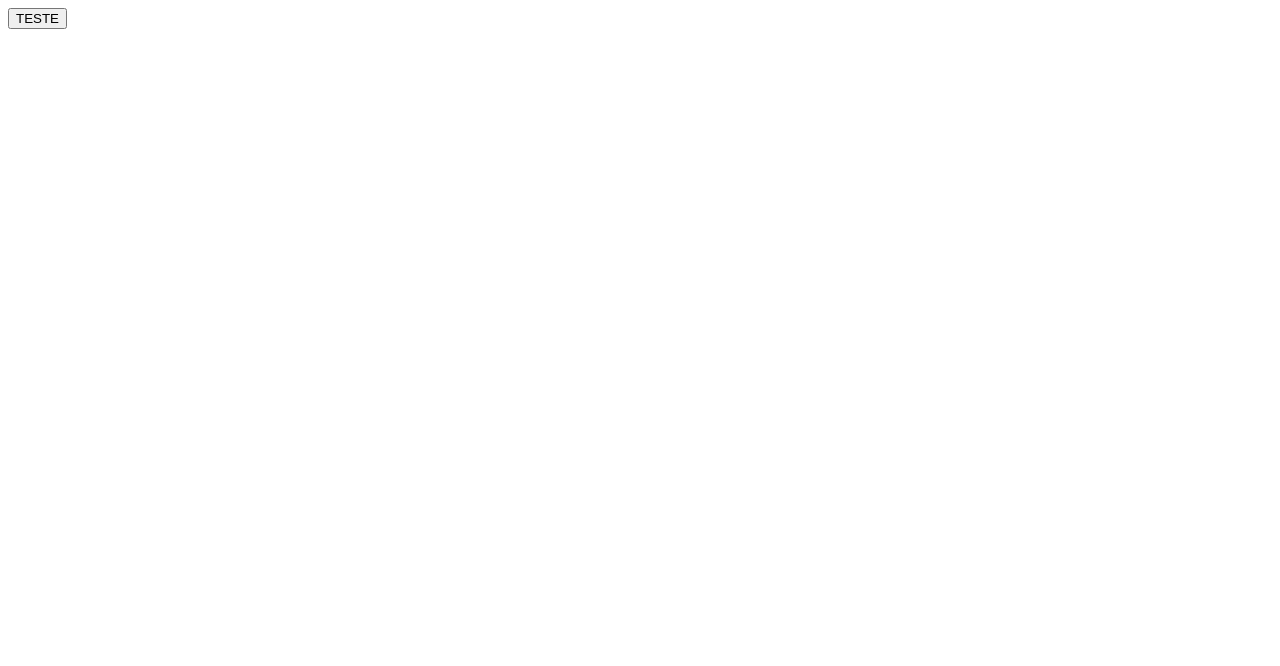
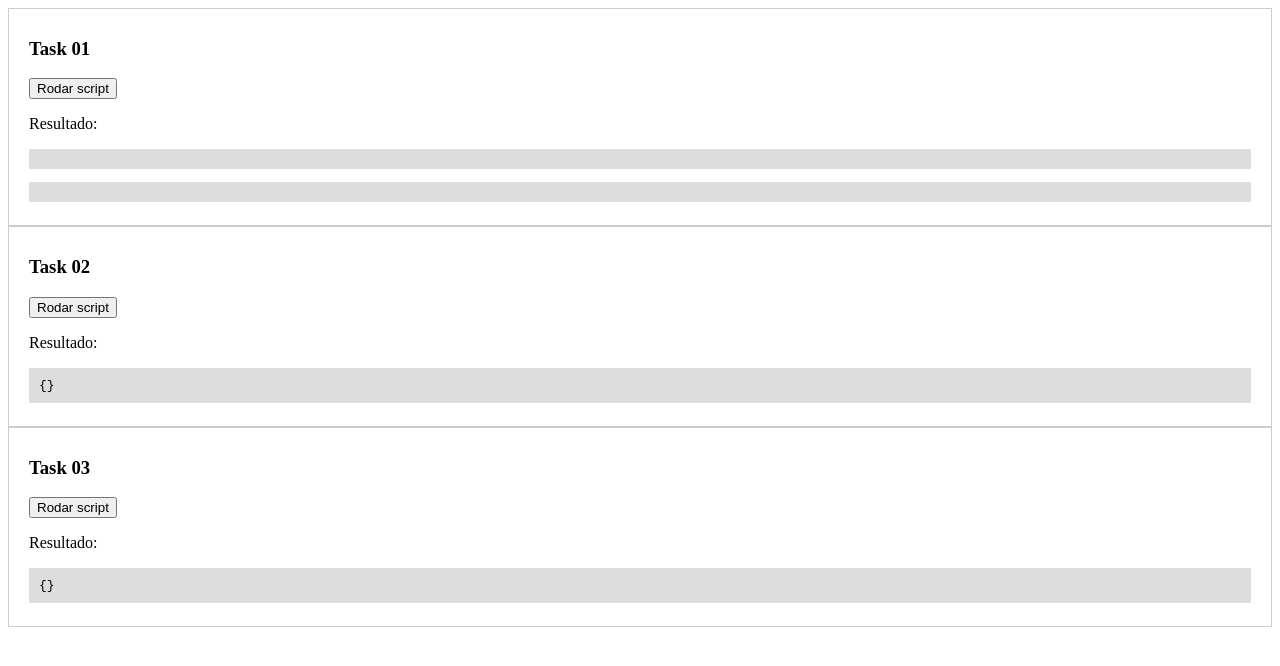
Before and after one commit to josi-andrade/insigthers, a plain HTML site: page task01/index.html in a window 1280 px wide. Drawn offline with Linux system fonts and the light colour scheme.

Commit message:
resolution tasks 02 and 03

```diff
--- a/task01/index.html
+++ b/task01/index.html
@@ -1,13 +1,50 @@
 <!DOCTYPE html>
 <html lang="en">
+
 <head>
     <meta charset="UTF-8">
     <meta http-equiv="X-UA-Compatible" content="IE=edge">
     <meta name="viewport" content="width=device-width, initial-scale=1.0">
-    <title>Task - 01</title>
+    <title>Teste</title>
+
     <script src="index.js"></script>
+    <style>
+        .box {
+            padding: 10px 20px;
+            border: 1px solid #ccc;
+        }
+        .result {
+            padding: 10px;
+            background-color: #ddd;
+        }
+    </style>
 </head>
+
 <body>
-    <button onclick="teste()">TESTE</button>
+    <div class="box">
+        <h3>Task 01</h3>
+        <button onclick="task1()">Rodar script</button>
+        <br>
+        <p>Resultado:</p>
+        <pre class="result" id="task1"></pre>
+
+        <pre class="result" id="task11"></pre>
+    </div>
+    <div class="box">
+        <h3>Task 02</h3>
+        <button onclick="teste()">Rodar script</button>
+        <br>
+        <p>Resultado:</p>
+        <pre class="result" id="result">{}</pre>
+    </div>
+    <div class="box">
+        <h3>Task 03</h3>
+        <button onclick="teste1()">Rodar script</button>
+        <br>
+        <p>Resultado:</p>
+        <pre class="result" id="result1">{}</pre>
+    </div>
+
 </body>
+
 </html>
--- a/task01/index.js
+++ b/task01/index.js
@@ -1,18 +1,76 @@
-function teste()
-{
+//TASK 01
 
-let string = 'create table author (id number, name string, age number, city string, state string, country string)'
+const statement = 'create table author (id number, name string, age number, city string, state string, country string)'
 
 
-let tableName = string.slice(13,19)
-let columns = string.split("(")[1].split(",")
-columns[columns.length-1] = columns[columns.length-1].replace(')', '')
+function task1() {
+   const regex = /create table ([a-z]+) \((.+)\)/
 
-for (let i=0; i < columns.length; i++) {
-   columns[i] = columns[i].trim()
+   const result = statement.match(regex)
+
+   let tableName = result[1]
+   let columns = result[2]
+   columns = columns.split(", ")
+
+   document.getElementById("task1").textContent = JSON.stringify(tableName, undefined, 2)
+   document.getElementById("task11").textContent = JSON.stringify(columns, undefined, 2)
 }
 
-console.log(tableName)
-console.log(columns)
+//Task 02
+function teste() {
+
+   let database = {}
+
+   let table = statement.split(" ")[2]
+   let rows = statement.split("(")[1].split(")")[0].split(",")
+   let obj = {}
+   rows.forEach(r => {
+      obj[r.trim().split(" ")[0]] = r.trim().split(" ")[1]
+   })
+
+
+   database['tables'] = {
+      [table]: {
+         "columns": obj,
+         "data": []
+      }
+   }
+
+   document.getElementById("result").textContent = JSON.stringify(database, undefined, 2)
+   console.log(JSON.stringify(database))
 
 }
+
+
+function teste1() {
+   const database = new Database()
+   const result = database.execute("create table author (id number, name string, age number, city string, state string, country string)");
+   document.getElementById("result1").textContent = JSON.stringify(result, undefined, 2)
+}
+
+
+//Task 03
+class Database {
+
+   createTable(query) {
+      let db = {}
+
+      let table = query.split(" ")[2]
+      let columns = query.split("(")[1].split(")")[0].split(",")
+      let obj = {}
+      columns.forEach(r => {
+         obj[r.trim().split(" ")[0]] = r.trim().split(" ")[1]
+      })
+      db['tables'] = {
+         [table]: {
+            "columns": obj,
+            "data": []
+         }
+      }
+      return db
+   }
+
+   execute(query) {
+      return this.createTable(query)
+   }
+}
```
